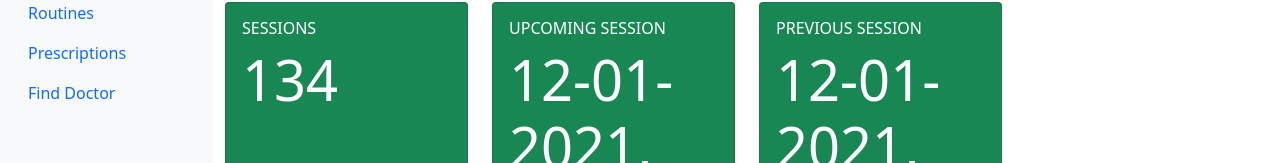
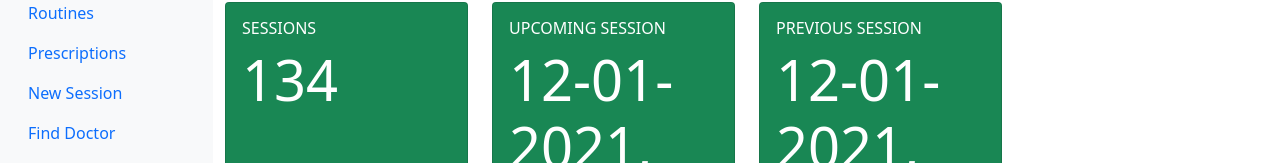
Before and after one commit to kakkarmanan/shrink4shrink2, a React (Create React App) app: page /dashboard in a window 1280 px wide. Shown: the part 247-410 px from the top of the page. Built offline with nearby package versions, Linux system fonts and the light colour scheme.

Commit message:
added newssions

```diff
--- a/src/components/screens/dashboard.jsx
+++ b/src/components/screens/dashboard.jsx
@@ -27,6 +27,7 @@ class dashboard extends React.Component{
                             <li className="nav-item"><a className="nav-link" href="/previous-sessions">Previous Sessions</a></li>
                             <li className="nav-item"><a className="nav-link" href="/routines">Routines</a></li>
                             <li className="nav-item"><a className="nav-link" href="/prescriptions">Prescriptions</a></li>
+                            <li className="nav-item"><a className="nav-link" href="/prescriptions">New Session</a></li>
                             <li className="nav-item"><a className="nav-link" href="/find-doctor">Find Doctor</a></li>
                         </ul>
                     </div>
```
Also changed, not shown: src/components/screens/newsessions.jsx (added).
